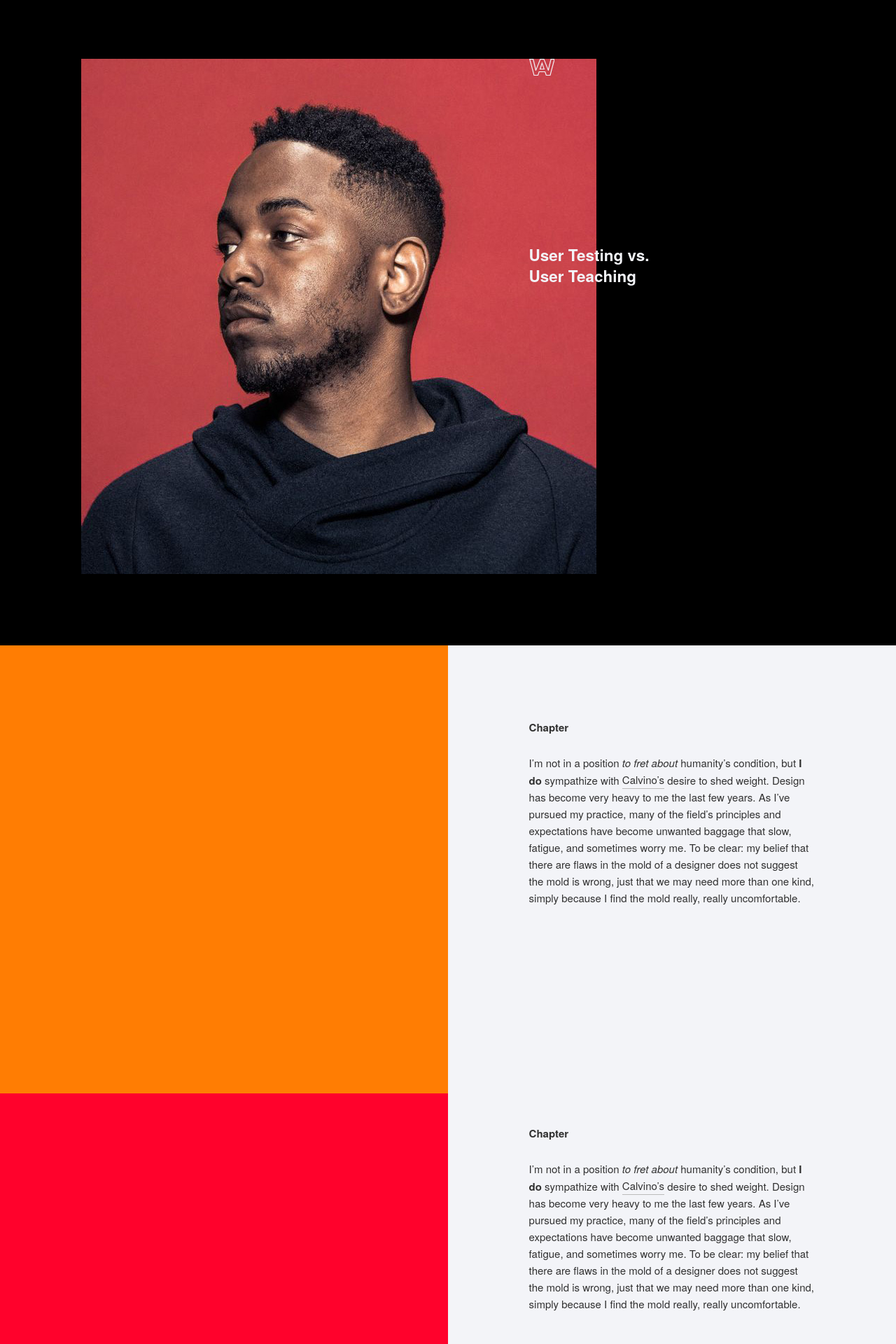
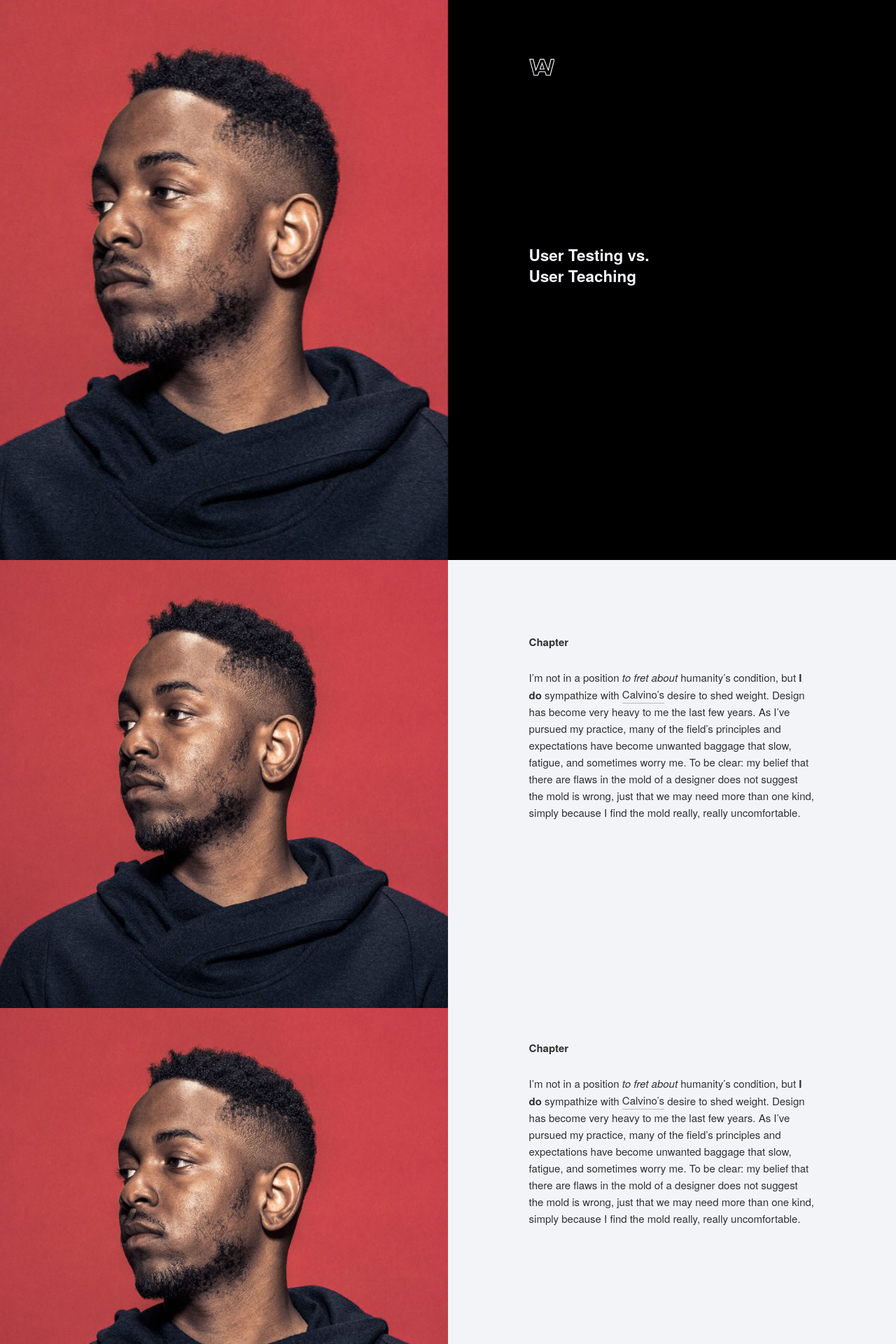
Before and after one commit to andrewwhited/portfolio, a PHP site: page /essay.php in a window 1280 px wide. Shown: the top 1920 px of the page at 70% size. Run offline with PHP 8.4, Linux system fonts and the light colour scheme; some libraries are stand-ins or nearby versions.

Commit message:
fixed responsive on essay page
reordered image and title on essay page

```diff
--- a/css/skeleton.css
+++ b/css/skeleton.css
@@ -39,7 +39,6 @@
   box-sizing: border-box;
   padding: 4.8rem;
   }
-
 
 /* For devices larger than 800px */
 @media (min-width: 800px) {
@@ -223,6 +222,18 @@ p {
     height:100vh;
   }
 }
+
+/*make title image on essay pages appear after title text */
+@media (max-width:799px) {
+  .title:not(.photo){
+    position:fixed;
+    top:0;
+  }
+  .title.photo {
+    margin-top:100vh;
+  }
+}
+
 
 /*content section*/
 
--- a/essay.php
+++ b/essay.php
@@ -4,7 +4,7 @@
 –––––––––––––––––––––––––––––––––––––––––––––––––– -->
 <div class="container scene_element slideleft">
   <div class="row">
-    <div class="half column mainPhoto">
+    <div class="half column title photo">
       <img src="images/k.jpg">
     </div>
     <div class="half column title  scene_element slidedown">
@@ -19,7 +19,7 @@
 <div class="container">
   <div class="row alpha">
     <div class="half column photo">
-      <img src="images/2.bmp">
+      <img src="images/k.jpg">
     </div><!--End Column-->
     <div class="half column text">
       <h3>Chapter</h3>
@@ -28,7 +28,7 @@
   </div><!--End Row ===============-->
   <div class="row alpha omega">
     <div class="half column photo">
-      <img src="images/1.bmp">
+      <img src="images/k.jpg">
     </div><!--End Column-->
     <div class="half column text">
       <h3>Chapter</h3>
@@ -37,7 +37,7 @@
   </div><!--End Row  ===============-->
   <div class="row omega">
     <div class="half column photo">
-      <img src="images/3.bmp">
+      <img src="images/k.jpg">
     </div><!--End Column-->
     <div class="half column text">
       <h3>Chapter</h3>
@@ -52,7 +52,7 @@
   </div><!--End Row  ===============-->
   <div class="row">
     <div class="half column photo">
-      <img src="images/img2.jpg">
+      <img src="images/k.jpg">
     </div>
     <div class="half column text">
       <h3>Sub Chapter</h3>
@@ -65,6 +65,14 @@
       <p>velit vel felis suscipit faucibus. Curabitur at augue in libero pretium hendrerit. Etiam mi sem, blandit in convallis at, scelerisque efficitur erat. Morbi ornare placerat placerat. Integer vitae sapien neque.Mauris eu tortor mauris. Etiam tristique finibus enim id pretium. Nunc sit amet ex in ligula ullamcorper scelerisque nec sit amet libero. Nam et ornare<br><br>velit vel felis suscipit faucibus. Curabitur at augue in libero pretium hendrerit. Etiam mi sem, blandit in convallis at, scelerisque efficitur erat. Morbi ornare placerat placerat. Integer vitae sapien neque.Mauris eu tortor mauris. Etiam tristique finibus enim id pretium. Nunc sit amet ex in ligula ullamcorper scelerisque nec sit amet libero. Nam et ornare</p>
     </div><!--End column -->
   </div><!--End Row  ===============-->
+  <div class="row">
+    <div class="half column photos">
+      <img src="images/k.jpg">
+    </div><!--End column -->
+    <div class="half column photos">
+      <img src="images/k.jpg">
+    </div><!--End column -->
+  </div><!--End Row  ===============-->
   <div class="row pull">
     <div>
       <h4>ok</h4>
@@ -72,12 +80,12 @@
   </div><!--End Row  ===============-->
    <div class="row">
     <div class="column photo">
-      <img src="images/photo.jpg">
+      <img src="images/k.jpg">
     </div><!--End Column-->
   </div><!--End Row  ===============-->
   <div class="row">
     <div class="half column photo">
-      <img src="images/2.bmp">
+      <img src="images/k.jpg">
     </div><!--End Column-->
     <div class="half column text">
       <h3>Chapter</h3>
--- a/header.php
+++ b/header.php
@@ -17,7 +17,6 @@
     –––––––––––––––––––––––––––––––––––––––––––––––––– -->
     <link rel="stylesheet" href="css/normalize.css">
     <link rel="stylesheet" href="css/skeleton.css">
-    <link rel="stylesheet" href="css/polyfill.object-fit.css">
 
     <!-- JS
     –––––––––––––––––––––––––––––––––––––––––––––––––– -->
```
